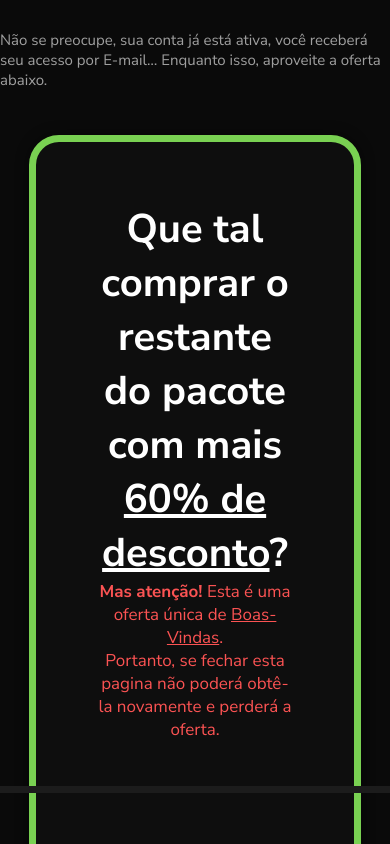
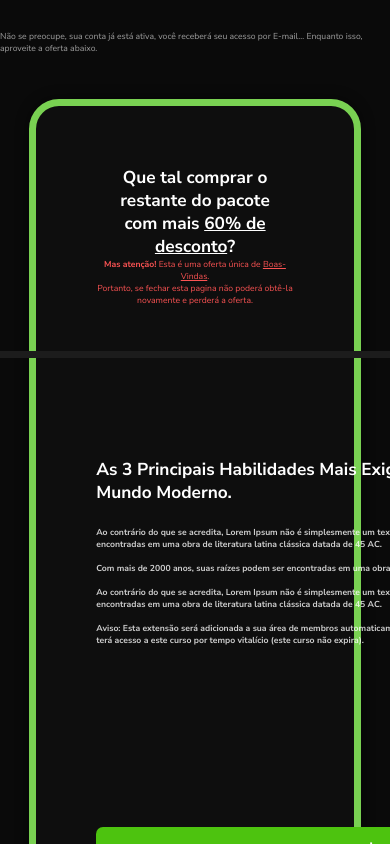
Before and after one commit to andrecampll/FrontendTeste, a React (Create React App) app: page /Proposal in a window 390 px wide. Shown: the top 844 px of the page. Built offline with nearby package versions, Linux system fonts and the light colour scheme; the HTML template or start-up script is replaced by a standard one.

Commit message:
Correções de responsividade

```diff
--- a/src/components/Extensions/styles.js
+++ b/src/components/Extensions/styles.js
@@ -4,22 +4,22 @@ export const Container = styled.div`
 
   img + div {
     position: relative;
-    bottom: 430px;
-    left: 133px;
+    bottom: 354px;
+    left: 116px;
     height: 500px;
-    @media only screen and (max-width: 2000px) {
-      bottom: 354px;
-      left: 116px;
+    @media only screen and (min-width: 1804px) {
+      bottom: 430px;
+      left: 133px;
       height: 500px;
     }
   }
 
   img {
-    width: 345px;
-    height: 499px;
-    @media only screen and (max-width: 2000px) {
-      width: 275px;
-      height: 404px;
+    width: 275px;
+    height: 404px;
+    @media only screen and (min-width: 1804px) {
+      width: 345px;
+      height: 499px;
     }
   }
 `;
--- a/src/components/Upsell/styles.js
+++ b/src/components/Upsell/styles.js
@@ -1,63 +1,64 @@
 import styled from 'styled-components';
 
 export const UpsellContainer = styled.div`
-  width: 100%;
   max-width: 1596px;
   box-shadow: 0 0 14px rgba(0, 0, 0, 0.49);
   border-radius: 30px;
   border: 7px solid #79d152;
   background-color: #0e0e0e;
-  margin-top: 100px;
   display: flex;
   flex-direction: column;
   align-items: center;
-  padding: 0 115px;
-
-  @media only screen and (max-width: 2000px) {
   width: 85%;
   margin-top: 45px;
   padding: 0 60px;
+
+
+  @media only screen and (min-width: 1804px) {
+    padding: 0 115px;
+    margin-top: 100px;
+    width: 100%;
   }
 
   h1 {
+    margin-top: 60px;
+    font-size: 40px;
+    text-align: center;
+    @media only screen and (min-width: 1804px) {
       margin-top: 69px;
       font-size: 55px;
-    text-align: center;
-    @media only screen and (max-width: 2000px) {
-      margin-top: 60px;
-      font-size: 40px;
     }
   }
 
   aside > h1 {
+    font-size: 25px;
     color: #ffffff;
-    font-size: 35px;
     font-weight: 600;
     text-align: start;
-    @media only screen and (max-width: 2000px) {
-      font-size: 25px;
+    @media only screen and (min-width: 1804px) {
+      font-size: 35px;
     }
   }
 
   h1 + p {
+    font-size: 17px;
     color: #fb5353;
-    font-size: 25px;
     font-weight: 400;
     text-align: center;
     opacity: 1;
     strong {
       opacity: 1;
     }
-    @media only screen and (max-width: 2000px) {
-      font-size: 17px;
+    @media only screen and (min-width: 1804px) {
+      font-size: 25px;
     }
   }
 
   aside {
     height: 346px;
+    margin-right: 22px;
+    @media only screen and (min-width: 1804px) {
       margin-right: 139px;
-    @media only screen and (max-width: 2000px) {
-      margin-right: 22px;
     }
   }
 
@@ -68,61 +69,65 @@ export const UpsellContainer = styled.div`
   }
 
   aside > p {
-    margin-top: 41px;
-    width: 774px;
     color: #ffffff;
-    font-size: 19px;
     font-weight: 600;
     opacity: 0.8;
     text-align: start;
     margin-bottom: 40px;
-    @media only screen and (max-width: 2000px) {
+    font-size: 15px;
     margin-top: 22px;
     width: 622px;
-      font-size: 15px;
+    @media only screen and (min-width: 1804px) {
+      margin-top: 41px;
+      width: 774px;
+      font-size: 19px;
+
     }
   }
 
   section {
-    margin-top: 55px;
     padding-bottom: 30px;
     height: 100%;
     width: 100%;
-    @media only screen and (max-width: 2000px) {
     margin-top: 0px;
+    @media only screen and (min-width: 1804px) {
+      margin-top: 55px;
+
     }
   }
 
   section > div {
     display: flex;
     flex-direction: row;
-    height: 535px;
-    @media only screen and (max-width: 2000px) {
     margin-top: 40px;
     height: 399px;
+    @media only screen and (min-width: 1804px) {
+      height: 535px;
+      margin-top: 0px;
     }
   }
 `;
 
 export const AcceptButton = styled.button`
-  width: 516px;
-  height: 73px;
-  border-radius: 10px;
   background-color: #4dc30f;
   text-shadow: 0 2px 2px rgba(0, 0, 0, 0.2);
   color: #ffffff;
-  font-size: 25px;
   font-weight: 700;
   letter-spacing: 0.5px;
   transition: all 0.2s;
   margin-top: 30px;
   margin-bottom: 81px;
 
-  @media only screen and (max-width: 2000px) {
   width: 389px;
   height: 49px;
   border-radius: 7px;
   font-size: 19px;
+
+  @media only screen and (min-width: 1804px) {
+    width: 516px;
+    height: 73px;
+    border-radius: 10px;
+    font-size: 25px;
   }
 
   &:hover {
@@ -131,11 +136,11 @@ export const AcceptButton = styled.button`
 `;
 
 export const Break = styled.div`
-  width: 909px;
+  width: 641px;
   height: 7px;
   background-color: #1c1c1c;
   margin: 45px 0px;
-  @media only screen and (max-width: 2000px) {
-    width: 641px;
+  @media only screen and (min-width: 1804px) {
+    width: 909px;
   }
 `;
--- a/src/pages/Proposal/styles.js
+++ b/src/pages/Proposal/styles.js
@@ -5,22 +5,22 @@ export const Container = styled.div`
   display: flex;
   flex-direction: column;
   align-items: center;
+  font-size: 15px;
 
   a {
     color: #fb5353;
+    @media only screen and (min-width: 1804px) {
       font-size: 20px;
-    @media only screen and (max-width: 2000px) {
-      font-size: 15px;
     }
   }
 
   p {
-    font-size: 20px;
+    font-size: 15px;
     font-weight: 400;
     color: #efefef;
     opacity: 0.65;
-    @media only screen and (max-width: 2000px) {
-      font-size: 15px;
+    @media only screen and (min-width: 1804px) {
+      font-size: 20px;
     }
   }
 
@@ -39,63 +39,65 @@ export const Container = styled.div`
 `;
 
 export const UpsellContainer = styled.div`
-  width: 100%;
   max-width: 1596px;
   box-shadow: 0 0 14px rgba(0, 0, 0, 0.49);
   border-radius: 30px;
   border: 7px solid #79d152;
   background-color: #0e0e0e;
-  margin-top: 100px;
   margin-bottom: 30px;
   display: flex;
   flex-direction: column;
   align-items: center;
-  padding: 0 115px;
 
-  @media only screen and (max-width: 2000px) {
   width: 85%;
   margin-top: 45px;
   padding: 0 60px;
+
+  @media only screen and (min-width: 1804px) {
+    width: 100%;
+    margin-top: 100px;
+    padding: 0 115px;
   }
 
   h1 {
+    margin-top: 60px;
+    font-size: 40px;
+    text-align: center;
+    @media only screen and (min-width: 1804px) {
+
       margin-top: 69px;
       font-size: 55px;
-    text-align: center;
-    @media only screen and (max-width: 2000px) {
-      margin-top: 60px;
-      font-size: 40px;
     }
   }
 
   aside > h1 {
     color: #ffffff;
-    font-size: 35px;
+    font-size: 25px;
     font-weight: 600;
     text-align: start;
 
-    @media only screen and (max-width: 2000px) {
+    @media only screen and (min-width: 1804px) {
+      font-size: 35px;
+    }
+  }
+
+  h1 + p {
+    font-size: 17px;
+    color: #fb5353;
+    font-weight: 400;
+    text-align: center;
+    opacity: 1;
+    @media only screen and (min-width: 1804px) {
       font-size: 25px;
     }
   }
 
-  h1 + p {
-    color: #fb5353;
-    font-size: 25px;
-    font-weight: 400;
-    text-align: center;
-    opacity: 1;
-    @media only screen and (max-width: 2000px) {
-      font-size: 17px;
-    }
-  }
-
   aside {
+    margin-right: 50px;
+    height: 429px;
+    @media only screen and (min-width: 1804px) {
       height: 346px;
       margin-right: 139px;
-    @media only screen and (max-width: 2000px) {
-      margin-right: 50px;
-      height: 429px;
     }
   }
 
@@ -106,18 +108,19 @@ export const UpsellContainer = styled.div`
   }
 
   aside > p {
-    margin-top: 41px;
-    width: 774px;
     color: #ffffff;
-    font-size: 19px;
     font-weight: 600;
     opacity: 0.8;
     text-align: start;
     margin-bottom: 40px;
-    @media only screen and (max-width: 2000px) {
+
     margin-top: 22px;
     width: 585px;
     font-size: 14px;
+    @media only screen and (min-width: 1804px) {
+      margin-top: 41px;
+      width: 774px;
+      font-size: 19px;
     }
   }
 
@@ -125,18 +128,21 @@ export const UpsellContainer = styled.div`
     padding-bottom: 30px;
     height: 100%;
     width: 100%;
-    @media only screen and (max-width: 2000px) {
     margin-top: 0px;
+    @media only screen and (min-width: 1804px) {
+      padding-bottom: 30px;
+      height: 100%;
+      width: 100%;
     }
   }
 
   section > div {
     display: flex;
     flex-direction: row;
+    height: 399px;
+    margin-top: 40px;
+    @media only screen and (min-width: 1804px) {
       height: 535px;
-    @media only screen and (max-width: 2000px) {
-      margin-top: 40px;
-      height: 399px;
     }
   }
 `;
@@ -146,19 +152,19 @@ export const ExtensionsContainer = styled.div`
   div + div {
     position: relative;
     bottom: 355px;
+    left: 100px;
+    height: 500px;
+    @media only screen and (min-width: 1804px) {
       left: 125px;
-    height: 500px;
-    @media only screen and (max-width: 2000px) {
-      left: 100px;
     }
   }
 
   img {
+    width: 280px;
+    height: 411px;
+    @media only screen and (min-width: 1804px) {
       width: 345px;
       height: 499px;
-    @media only screen and (max-width: 2000px) {
-      width: 280px;
-      height: 411px;
     }
   }
 `;
@@ -194,33 +200,34 @@ export const Footer = styled.footer`
 
   div {
     display: flex;
+    margin: 0px;
+    @media only screen and (min-width: 1804px) {
     margin: 25px 0px;
-    @media only screen and (max-width: 2000px) {
-      margin: 0px;
     }
   }
 `;
 
 
 export const AcceptButton = styled.button`
-  width: 516px;
-  height: 73px;
-  border-radius: 10px;
   background-color: #4dc30f;
   text-shadow: 0 2px 2px rgba(0, 0, 0, 0.2);
   color: #ffffff;
-  font-size: 25px;
   font-weight: 700;
   letter-spacing: 0.5px;
   transition: all 0.2s;
   margin-top: 30px;
   margin-bottom: 81px;
 
-  @media only screen and (max-width: 2000px) {
   width: 389px;
   height: 49px;
   border-radius: 7px;
   font-size: 19px;
+
+  @media only screen and (min-width: 1804px) {
+    width: 516px;
+    height: 73px;
+    border-radius: 10px;
+    font-size: 25px;
   }
 
   &:hover {
@@ -229,13 +236,13 @@ export const AcceptButton = styled.button`
 `;
 
 export const Break = styled.div`
-  width: 909px;
   height: 7px;
   background-color: #1c1c1c;
   margin-top: 45px;
   margin-bottom: 0px;
+  width: 641px;
 
-  @media only screen and (max-width: 2000px) {
-    width: 641px;
+  @media only screen and (min-width: 1804px) {
+    width: 909px;
   }
 `;
--- a/src/pages/Thanks/styles.js
+++ b/src/pages/Thanks/styles.js
@@ -31,11 +31,11 @@ export const Container = styled.div`
   a {
     color: #fb5353;
     font-size: 15px;
-    @media only screen and(max-width: 2000px) {
     span {
       font-size: 15px !important;
+    }
+    @media only screen and(min-width: 1804px) {
 
-      }
     }
   }
 
@@ -44,20 +44,21 @@ export const Container = styled.div`
   }
 
   p {
-    font-size: 20px;
+    font-size: 13px;
     font-weight: 400;
     color: #efefef;
     opacity: 0.65;
-    @media only screen and (max-width: 2000px){
-      font-size: 13px;
+    @media only screen and (min-width: 1804px){
+      font-size: 20px;
     }
   }
 
   h1 {
     color: #ffffff;
+    font-size: 32px;
+
+    @media only screen and (min-width: 1804px) {
       font-size: 45px;
-    @media only screen and (max-width: 2000px) {
-      font-size: 32px;
     }
   }
 
@@ -65,42 +66,44 @@ export const Container = styled.div`
     text-align: center;
     opacity: 0.5;
     color: #ffffff;
+    font-size: 18px;
+    font-weight: 700;
+    @media only screen and (min-width: 1804px) {
       font-size: 25px;
-    font-weight: 700;
-    @media only screen and (max-width: 2000px) {
-      font-size: 18px;
     }
   }
 `;
 
 export const AcceptButton = styled.button`
-  width: 516px;
-  height: 73px;
-  border-radius: 10px;
-  background-color: #4dc30f;
-  text-shadow: 0 2px 2px rgba(0, 0, 0, 0.2);
-  @media only screen and (max-width: 2000px) {
   width: 389px;
   height: 49px;
   border-radius: 7px;
   margin-top: 0px;
   margin-bottom: 20px;
+  transition: all 0.2s;
+
   a {
-      color: #ffffff !important;
-      font-size: 19px !important;
+    color: #ffffff;
+    font-size: 19px;
+    font-weight: 700;
+  }
+
+
+  background-color: #4dc30f;
+  text-shadow: 0 2px 2px rgba(0, 0, 0, 0.2);
+  @media only screen and (min-width: 1804px) {
+    width: 516px;
+    height: 73px;
+    border-radius: 10px;
+    margin-top: 15px;
+    margin-bottom: 20px;
+    a {
+      color: #ffffff;
+      font-size: 25px !important;
       font-weight: 700 !important;
+      letter-spacing: 0.5px;
     }
   }
-  a {
-    color: #ffffff;
-    font-size: 25px;
-    font-weight: 700;
-    letter-spacing: 0.5px;
-  }
-  transition: all 0.2s;
-  margin-top: 15px;
-  margin-bottom: 20px;
-
   &:hover {
     opacity: 0.8;
   }
@@ -109,21 +112,23 @@ export const AcceptButton = styled.button`
 export const SellContainer = styled.div`
   width: 85%;
   max-width: 1596px;
-  max-height:526px;
-  height: 440px;
+  max-height: 518px;
+  height: 335px;
   box-shadow: 0 0 14px rgba(0, 0, 0, 0.49);
   border-radius: 30px;
   background-color: #0e0e0e;
   display: flex;
   flex-direction: column;
   align-items: center;
-  padding: 20px 0px;
+
+  padding: 7px 0px 20px 0px;
   margin: 15px 0px;
 
-  @media only screen and (max-width: 2000px) {
-    max-height: 518px;
-    height: 335px;
-    padding: 7px 0px 20px 0px;
+
+  @media only screen and (min-width: 1804px) {
+    max-height:526px;
+    height: 440px;
+    padding: 20px 0px;
     margin: 15px 0px;
   }
 
@@ -132,11 +137,15 @@ export const SellContainer = styled.div`
     flex-direction: row;
     justify-content: center;
     align-items: center;
-
-    @media only screen and (max-width: 2000px) {
     svg {
       width: 27px;
       margin-bottom: 6px;
+    }
+
+    @media only screen and (min-width: 1804px) {
+      svg {
+        width: 35px;
+      margin-bottom: 0px;
      }
     }
   }
@@ -155,7 +164,7 @@ export const SellContainer = styled.div`
 
   p {
     color: #fb5353;
-    font-size: 25px;
+    font-size: 17px;
     font-weight: 400;
     text-align: center;
     margin-left: 10px;
@@ -163,8 +172,8 @@ export const SellContainer = styled.div`
     strong {
       opacity: 1;
     }
-    @media only screen and (max-width: 2000px){
-      font-size: 17px;
+    @media only screen and (min-width: 1804px){
+      font-size: 25px;
       font-weight: 400;
       text-align: center;
       margin-left: 10px;
@@ -173,14 +182,15 @@ export const SellContainer = styled.div`
 
   h1 {
     color: #ffffff;
-    font-size: 55px;
+    font-size: 38px;
     text-align: center;
     font-weight: 600;
+
+    margin-top: 50px;
+    margin-bottom: 10px;
+    @media only screen and (min-width: 1804px) {
+      font-size: 55px;
       margin-top: 70px;
-    margin-bottom: 10px;
-    @media only screen and (max-width: 2000px) {
-      font-size: 38px;
-      margin-top: 50px;
       margin-bottom: 10px;
     }
   }
@@ -188,9 +198,9 @@ export const SellContainer = styled.div`
 
 export const DownSellContainer = styled.div`
   width: 100%;
+  height: 180px;
+  @media only screen and (min-width: 1804px){
     height: 300px;
-  @media only screen and (max-width: 2000px){
-    height: 180px;
   }
   background-color: #0a0a0a;
   display: flex;
@@ -208,28 +218,30 @@ export const DownSellContainer = styled.div`
 
   p {
     color: #fb5353;
+    margin-left: 10px;
+    font-size: 17px;
+    font-weight: 400;
+    text-align: center;
+    opacity: 1;
+    @media only screen and (min-width: 1804px){
       font-size: 25px;
       font-weight: 400;
       text-align: center;
-    opacity: 1;
-    @media only screen and (max-width: 2000px){
-      font-size: 17px;
-      font-weight: 400;
-      text-align: center;
-      margin-left: 10px;
     }
   }
 
   h1 {
     color: #ffffff;
-    font-size: 55px;
+    font-size: 38px;
     text-align: center;
     font-weight: 600;
+
+    margin-top: 50px;
+    margin-bottom: 10px;
+
+    @media only screen and (min-width: 1804px) {
+      font-size: 55px;
       margin-top: 90px;
-    margin-bottom: 10px;
-    @media only screen and (max-width: 2000px) {
-      font-size: 38px;
-      margin-top: 50px;
       margin-bottom: 10px;
     }
   }
@@ -237,32 +249,40 @@ export const DownSellContainer = styled.div`
 
 export const Divider = styled.div`
   width: 100%;
-  height: 7px;
   background-color: #fb5353;
-  margin-top: 15px;
 
-  @media only screen and (max-width: 2000px){
-    padding: 0px 20px;
   height: 5px;
   margin-top: 0px;
+  padding: 0px 20px;
+
+
+  @media only screen and (min-width: 1804px){
+    height: 7px;
+    margin-top: 15px;
+    padding: 0;
   }
 `;
 
 export const PromoContainer = styled.div`
   display: flex;
   flex-direction: row;
-  padding-right: 271px;
   justify-content: space-between;
   max-width: 1596px;
-  width: 80%;
   margin-top: 20px;
-  margin-bottom: 120px;
   opacity: 0;
 
-  @media only screen and (max-width: 2000px){
   height: 585px;
   margin-bottom: 10px;
   width: 82%;
+  padding: 0px 0px;
+
+  @media only screen and (min-width: 1440px){
+    width: 80%;
+  }
+
+  @media only screen and (min-width: 1804px){
+    width: 80%;
+    margin-bottom: 120px;
   }
 
   ${props => props.transformPromoOpacity && css`
@@ -273,61 +293,69 @@ export const PromoContainer = styled.div`
   `}
 
   section {
+    height: 500px;
+    margin: 50px 21px 31px 0px;
+    margin-right: 0px;
+    @media only screen and (min-width: 1804px){
       margin: 50px 24px;
-    @media only screen and (max-width: 2000px){
-      height: 500px;
-      margin: 50px 35px 31px 0px;
+      height: 0px;
     }
   }
 
   h1 {
+    font-size: 36px;
     color: #ffffff;
-    font-size: 51px;
     font-weight: 600;
     margin-bottom: 10px;
-    @media only screen and (max-width: 2000px){
-      font-size: 36px;
+    @media only screen and (min-width: 1804px){
+      font-size: 51px;
     }
   }
 
   h2 {
+    font-size: 22px;
     color: #3380ea;
+    font-weight: 400;
+    @media only screen and (min-width: 1804px){
       font-size: 31px;
-    font-weight: 400;
-    @media only screen and (max-width: 2000px){
-      font-size: 22px;
     }
   }
 
   p {
-    margin-top: 41px;
     color: #ffffff;
-    font-size: 20px;
     font-weight: 600;
-    width: 802px;
     opacity: 0.8;
     margin-right: 0;
-    @media only screen and (max-width: 2000px){
+
     margin-top: 28px;
     font-size: 14px;
     width: 579px;
+    @media only screen and (min-width: 1804px){
+      margin-top: 41px;
+      font-size: 20px;
+      width: 802px;
+
     }
   }
 
   div {
     margin-top: 10px;
     height: 724px;
+    width: 46%;
+    @media only screen and (min-width: 1804px) {
+      width: 41%;
+    }
   }
 `;
 
 export const Break = styled.div`
+  width: 800px;
+  height: 6px;
+  background-color: #1c1c1c;
+  margin: 55px 0px;
+  @media only screen and (min-width: 1804px) {
     width: 999px;
     height: 7px;
-  background-color: #1c1c1c;
-  margin: 55px 0px;
-  @media only screen and (max-width: 2000px) {
-    width: 800px;
-    height: 6px;
   }
 `;
 
@@ -341,6 +369,11 @@ export const ExtensionContainer = styled.div`
   flex-direction: row;
   opacity: 0;
 
+  @media only screen and (min-width: 1804px) {
+      width: 100%;
+      height: 755px;
+    }
+
   ${props => props.translate && css`
     & {
       animation: ${translate} 2s linear;
@@ -350,12 +383,6 @@ export const ExtensionContainer = styled.div`
 
 
   section {
-    margin-left: 115px;
-    margin-top: 73px;
-    div {
-      height: 500px;
-    }
-    @media only screen and (max-width: 2000px) {
     margin-left: 66px;
     margin-top: 41px;
     height: 543px;
@@ -366,6 +393,12 @@ export const ExtensionContainer = styled.div`
       margin: 0px 0px;
       height: 400px;
     }
+    @media only screen and (min-width: 1804px) {
+      margin-left: 115px;
+      margin-top: 73px;
+      div {
+        height: 500px;
+      }
     }
 
     div + button {
@@ -375,36 +408,39 @@ export const ExtensionContainer = styled.div`
 
   h1 {
     color: #ffffff;
-    font-size: 35px;
     font-weight: 600;
-    @media only screen and (max-width: 2000px) {
     font-size: 24px;
     margin-bottom: 10px;
+    @media only screen and (min-width: 1804px) {
+      font-size: 35px;
+      margin-bottom: 0px;
     }
   }
 
   span {
+    font-size: 24px;
     color: #3380ea;
-    font-size: 35px;
     font-weight: 600;
     text-decoration: none;
-    @media only screen and (max-width: 2000px) {
-      font-size: 24px;
+    @media only screen and (min-width: 1804px) {
+      font-size: 35px;
     }
   }
 
   p {
-    color: #ffffff;
-    font-size: 22px;
-    margin-top: 16px;
+
     font-weight: 500;
-    margin: 10px 0px;
     opacity: 0.9;
-    @media only screen and (max-width: 2000px) {
+
     color: #ffffff;
     font-size: 16px !important;
     margin-top: 16px;
     margin: 6px 0px;
+    @media only screen and (min-width: 1804px) {
+      color: #ffffff;
+      font-size: 22px !important;
+      margin-top: 16px;
+      margin: 10px 0px;
     }
   }
 
@@ -424,53 +460,64 @@ export const ExtensionContainer = styled.div`
     display: flex;
     flex-direction: column;
 
-    margin-right: 100px;
-    @media only screen and (max-width: 2000px) {
     margin-right: 30px;
     width: 656px;
+    @media only screen and (min-width: 1804px) {
+      margin-right: 100px;
+      width: 65%;
     }
   }
 
-  @media only screen and (max-width: 2000px) {
   aside + img {
     width: 275px;
     height: 404px;
+    margin-top: 30px;
+  }
+
+  @media only screen and (min-width: 1804px) {
+    aside + img {
+      width: 362px;
+      height: 500px;
       margin-top: 30px;
     }
   }
 `;
 
 export const Badge = styled.div`
-  width: 25px;
+  width: 13px;
   box-shadow: 0 0 14px rgba(0, 0, 0, 0.49);
   border-radius: 30px 0 0 30px;
   background-color: ${props => props.color};
-  @media only screen and (max-width: 2000px) {
-    width: 13px;
+  @media only screen and (min-width: 1804px) {
+    width: 25px;
   }
 `;
 
 export const WrapperContent = styled.div`
+  width: 85%;
+  height: 580px;
   display: flex;
   flex-direction: row;
   justify-content: center;
   margin-top: 65px;
   max-width: 1596px;
-  @media only screen and (max-width: 2000px) {
-    width: 85%;
-    height: 580px;
+  @media only screen and (min-width: 1804px) {
+    width: 1569px;
+    height: 614px;
+    margin-top: 50px;
+    margin-bottom: 190px;
 }
 `;
 
 export const Footer = styled.footer`
-  margin-top: 130px;
+  margin-top: 50px;
   display: flex;
   flex-direction: column;
   align-items: center;
   text-align: center;
 
-  @media only screen and (max-width: 2000px) {
-    margin-top: 50px;
+  @media only screen and (min-width: 1804px) {
+    margin-top: 130px;
   }
 
   p {
@@ -497,8 +544,8 @@ export const Footer = styled.footer`
   div {
     display: flex;
     margin: 25px 0px;
-    @media only screen and (max-width: 2000px) {
     margin-bottom: 0px;
+    @media only screen and (min-width: 1804px) {
     }
   }
 `;
--- a/src/styles/global.js
+++ b/src/styles/global.js
@@ -6,6 +6,33 @@ export default createGlobalStyle`
     padding: 0;
     outline: 0;
     box-sizing: border-box;
+  }
+
+  html {
+    font-size: 62.5%;
+  }
+
+  @media (max-width: 576px) {
+    html {
+      p {
+        font-size: 1rem !important;
+      }
+
+      h1 {
+        font-size: 2rem !important;
+      }
+
+      h2 {
+        font-size: 0.76em !important;
+      }
+
+    }
+  }
+
+  @media (max-width: 720px) {
+    html {
+      font-size: 54%;
+    }
   }
 
   body {
```
Also changed, not shown: src/pages/SignUp/styles.js (+71 -69 lines). Lines whose indentation alone changed are shown as unchanged.
